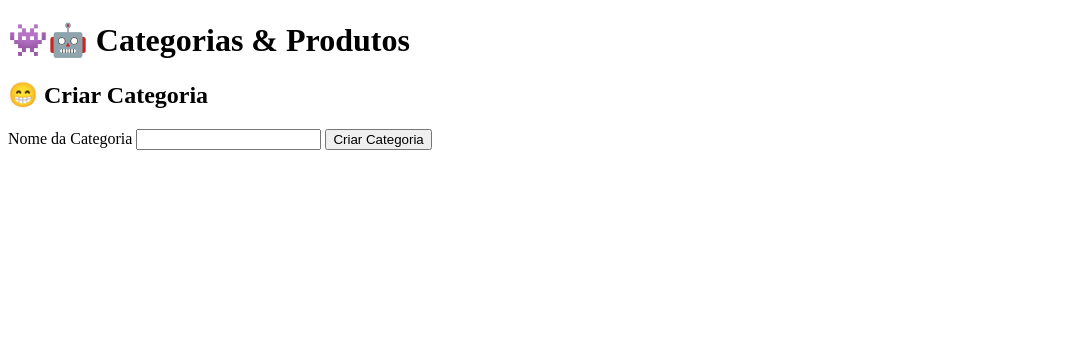
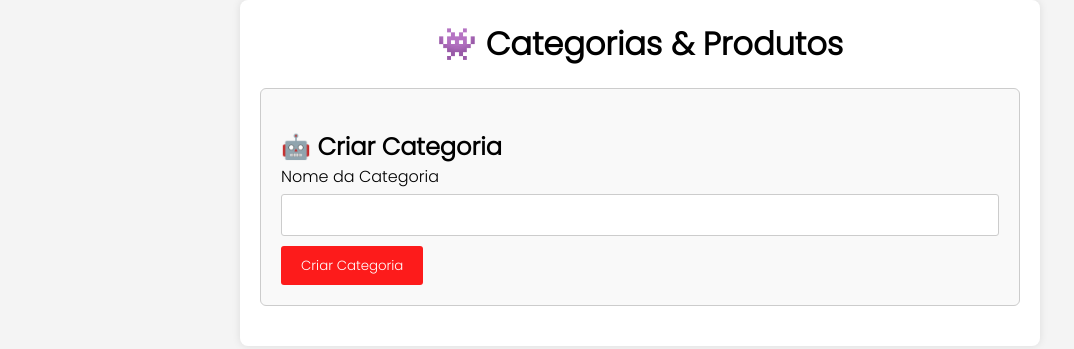
Before and after one commit to pablo-boop/ForEach-exercises, a plain HTML site: page pages/Category - Product/category.html in a window 1280 px wide. Shown: the whole page, without its empty margins (0-1074 px from the left). Drawn offline with Linux system fonts and the light colour scheme.

Commit message:
feat: create form category style

```diff
--- a/pages/Category - Product/category.html
+++ b/pages/Category - Product/category.html
@@ -3,14 +3,15 @@
 <head>
     <meta charset="UTF-8">
     <meta name="viewport" content="width=device-width, initial-scale=1.0">
+    <link rel="stylesheet" href="style.css">
     <title>Category - Product</title>
 </head>
 <body>
     <main>
         <div id="container">
-            <h1>👾🤖 Categorias & Produtos</h1>
+            <h1>👾 Categorias & Produtos</h1>
             <div class="formContainer">
-                <h2>😁 Criar Categoria</h2>
+                <h2>🤖 Criar Categoria</h2>
                 <label for="">Nome da Categoria</label>
                 <input type="text" required id="categoryName">
                 <button class="btn">Criar Categoria</button>
--- /dev/null
+++ b/pages/Category - Product/style.css
@@ -0,0 +1,68 @@
+@import url('https://fonts.googleapis.com/css2?family=Poppins:wght@300&display=swap');
+
+* {
+    margin: 0;
+    padding: 0;
+    box-sizing: border-box;
+    font-family: 'Poppins', sans-serif;
+}
+
+body {
+    background-color: #f4f4f4;
+}
+
+#container {
+    max-width: 50rem;
+    margin: 0 auto;
+    background: #fff;
+    padding: 1.25rem;
+    border-radius: 0.5rem;
+    box-shadow: 0 0 0.5rem 0 rgba(0, 0, 0, 0.1);
+}
+
+h1 {
+    text-align: center;
+    margin-bottom: 1.25rem;
+}
+
+h2 {
+    margin-top: 1.25rem;
+}
+
+.formContainer {
+    border: 1px solid #ccc;
+    padding: 1.25rem;
+    margin-bottom: 1.25rem;
+    border-radius: 6px;
+    background-color: #f9f9f9;
+}
+
+.formContainer label {
+    display: block;
+    margin-bottom: 0.31rem;
+}
+
+.formContainer input[type="text"] {
+    width: 100%;
+    padding: 0.62rem;
+    margin-bottom: 0.62rem;
+    border: 1px solid #ccc;
+    border-radius: 3px;
+    box-sizing: border-box;
+}
+
+.btn {
+    background-color: #fd1b1b;
+    color: #fff;
+    padding: 0.62rem 1.25rem;
+    border: none;
+    cursor: pointer;
+    border-radius: 3px;
+    transition: background-color 0.3s ease, transform 0.3s ease;
+}
+
+.btn:hover {
+    background-color: #e60e0e;
+    color: #fff;
+    transform: scale(1.02);
+}
```
